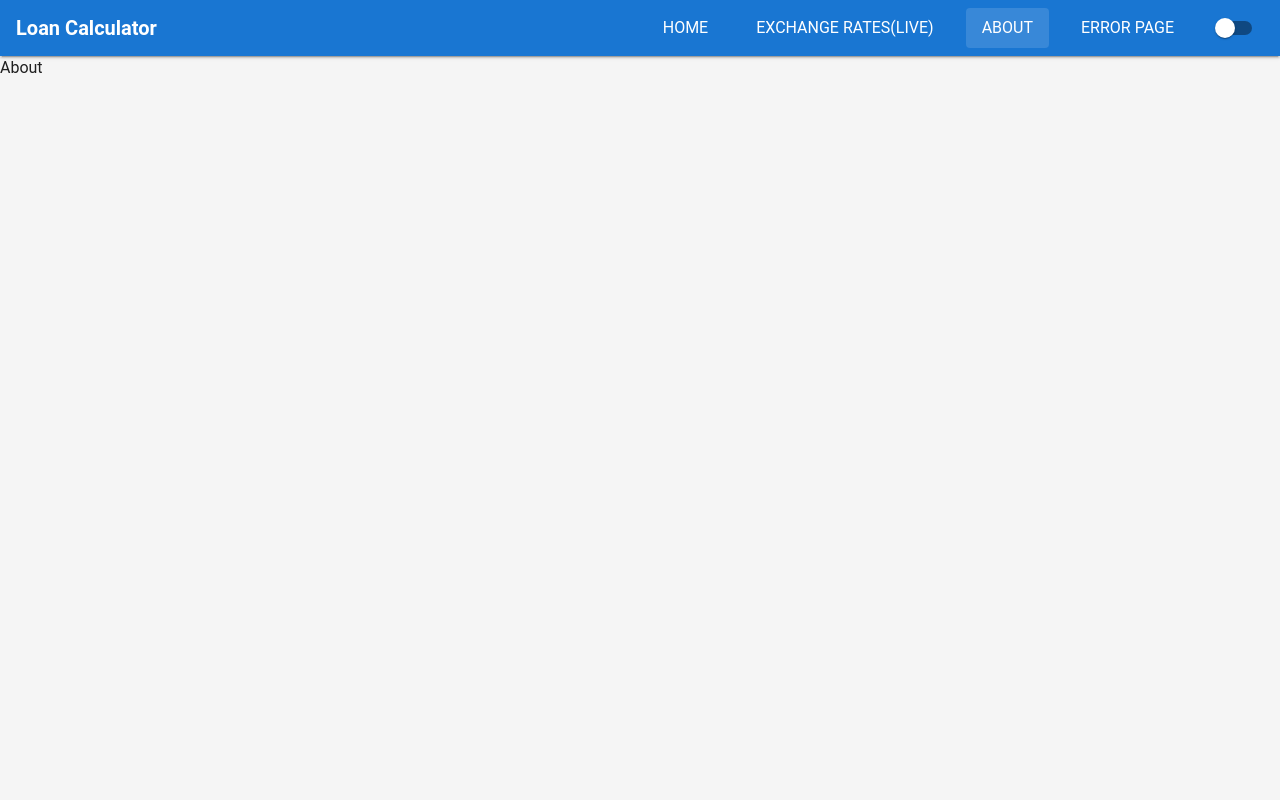
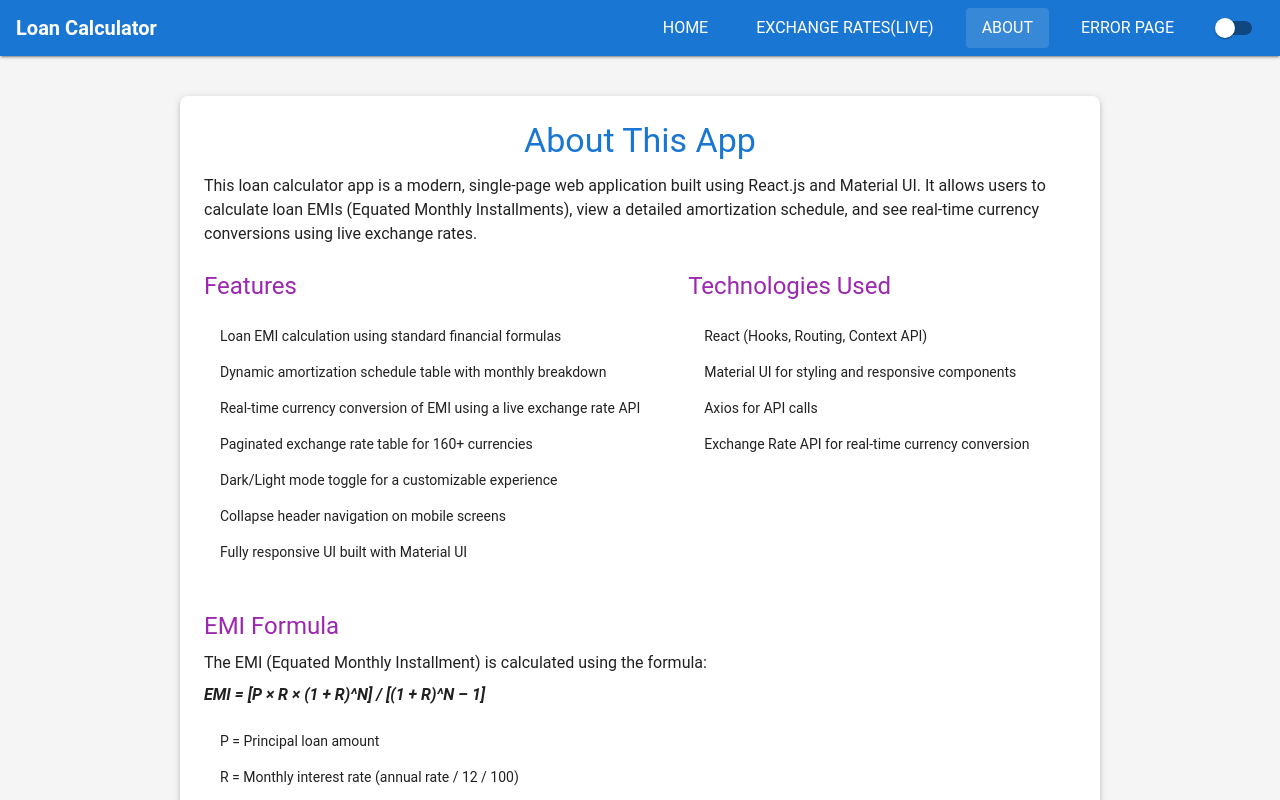
Before and after one commit to ratnakargiri973/Loan-Calculator, a React (Vite) app in the folder Loan-App/: page /about in a window 1280 px wide. Shown: the top 800 px of the page. Built offline with nearby package versions, Linux system fonts and the light colour scheme.

Commit message:
About page added

```diff
--- a/Loan-App/src/pages/About.jsx
+++ b/Loan-App/src/pages/About.jsx
@@ -1,11 +1,111 @@
-import React from 'react'
+import React from 'react';
+import {
+  Box,
+  Typography,
+  Grid,
+  List,
+  ListItem,
+  ListItemText,
+  useTheme,
+  Paper
+} from '@mui/material';
 
 function About() {
+  const theme = useTheme();
+
   return (
-    <div>
-      <h1>About</h1>
-    </div>
-  )
+    <Box
+      sx={{
+        p: { xs: 2, sm: 3, md: 5 },
+        maxWidth: '1000px',
+        mx: 'auto',
+      }}
+    >
+      <Paper elevation={3} sx={{ p: { xs: 2, sm: 3 }, borderRadius: 2 }}>
+        <Typography variant="h4" gutterBottom textAlign="center" color="primary">
+          About This App
+        </Typography>
+        <Typography variant="body1" mb={3}>
+          This loan calculator app is a modern, single-page web application built using React.js and Material UI. It allows users to calculate loan EMIs (Equated Monthly Installments), view a detailed amortization schedule, and see real-time currency conversions using live exchange rates.
+        </Typography>
+
+        <Grid container spacing={4}>
+          <Grid item xs={12} md={6}>
+            <Typography variant="h5" gutterBottom color="secondary">
+              Features
+            </Typography>
+            <List dense>
+              {[
+                'Loan EMI calculation using standard financial formulas',
+                'Dynamic amortization schedule table with monthly breakdown',
+                'Real-time currency conversion of EMI using a live exchange rate API',
+                'Paginated exchange rate table for 160+ currencies',
+                'Dark/Light mode toggle for a customizable experience',
+                'Collapse header navigation on mobile screens',
+                'Fully responsive UI built with Material UI',
+              ].map((feature, idx) => (
+                <ListItem key={idx}>
+                  <ListItemText primary={feature} />
+                </ListItem>
+              ))}
+            </List>
+          </Grid>
+
+          <Grid item xs={12} md={6}>
+            <Typography variant="h5" gutterBottom color="secondary">
+              Technologies Used
+            </Typography>
+            <List dense>
+              <ListItem>
+                <ListItemText primary="React (Hooks, Routing, Context API)" />
+              </ListItem>
+              <ListItem>
+                <ListItemText primary="Material UI for styling and responsive components" />
+              </ListItem>
+              <ListItem>
+                <ListItemText primary="Axios for API calls" />
+              </ListItem>
+              <ListItem>
+                <ListItemText primary="Exchange Rate API for real-time currency conversion" />
+              </ListItem>
+            </List>
+          </Grid>
+
+          <Grid item xs={12}>
+            <Typography variant="h5" gutterBottom color="secondary">
+              EMI Formula
+            </Typography>
+            <Typography variant="body1" mb={1}>
+              The EMI (Equated Monthly Installment) is calculated using the formula:
+            </Typography>
+            <Typography fontWeight="bold" fontStyle="italic" mb={1}>
+              EMI = [P × R × (1 + R)^N] / [(1 + R)^N – 1]
+            </Typography>
+            <List dense>
+              <ListItem>
+                <ListItemText primary="P = Principal loan amount" />
+              </ListItem>
+              <ListItem>
+                <ListItemText primary="R = Monthly interest rate (annual rate / 12 / 100)" />
+              </ListItem>
+              <ListItem>
+                <ListItemText primary="N = Loan duration in months" />
+              </ListItem>
+            </List>
+          </Grid>
+
+          <Grid item xs={12}>
+            <Typography variant="h5" gutterBottom color="secondary">
+              Currency Conversion API
+            </Typography>
+            <Typography variant="body2" sx={{ fontFamily: 'monospace', p: 1, borderRadius: 1 }}>
+              https://v6.exchangerate-api.com/v6/441c82b757bbc3337fc01d6f/latest/INR
+            </Typography>
+          </Grid>
+        </Grid>
+      </Paper>
+    </Box>
+  );
 }
 
-export default About
+export default About;
```
